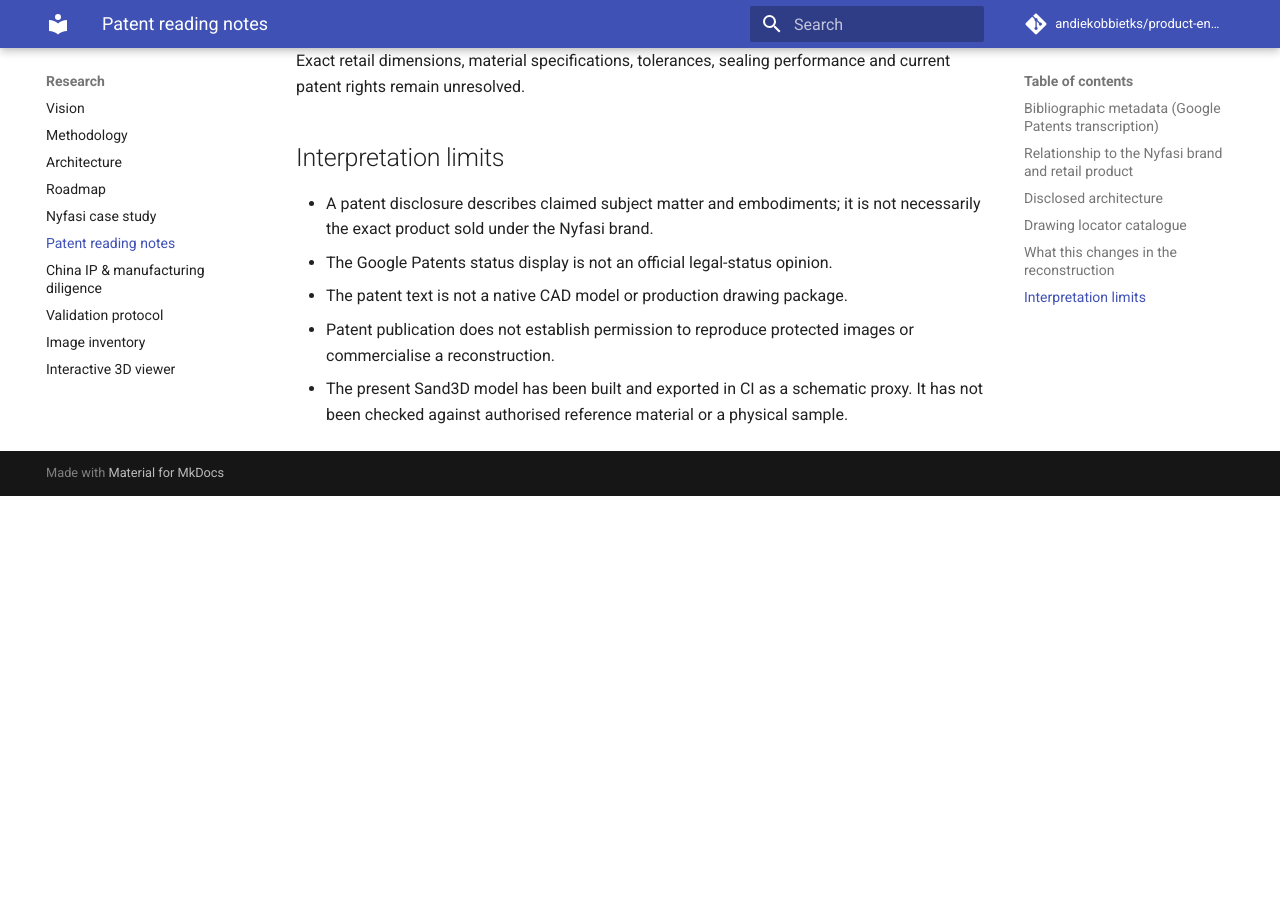
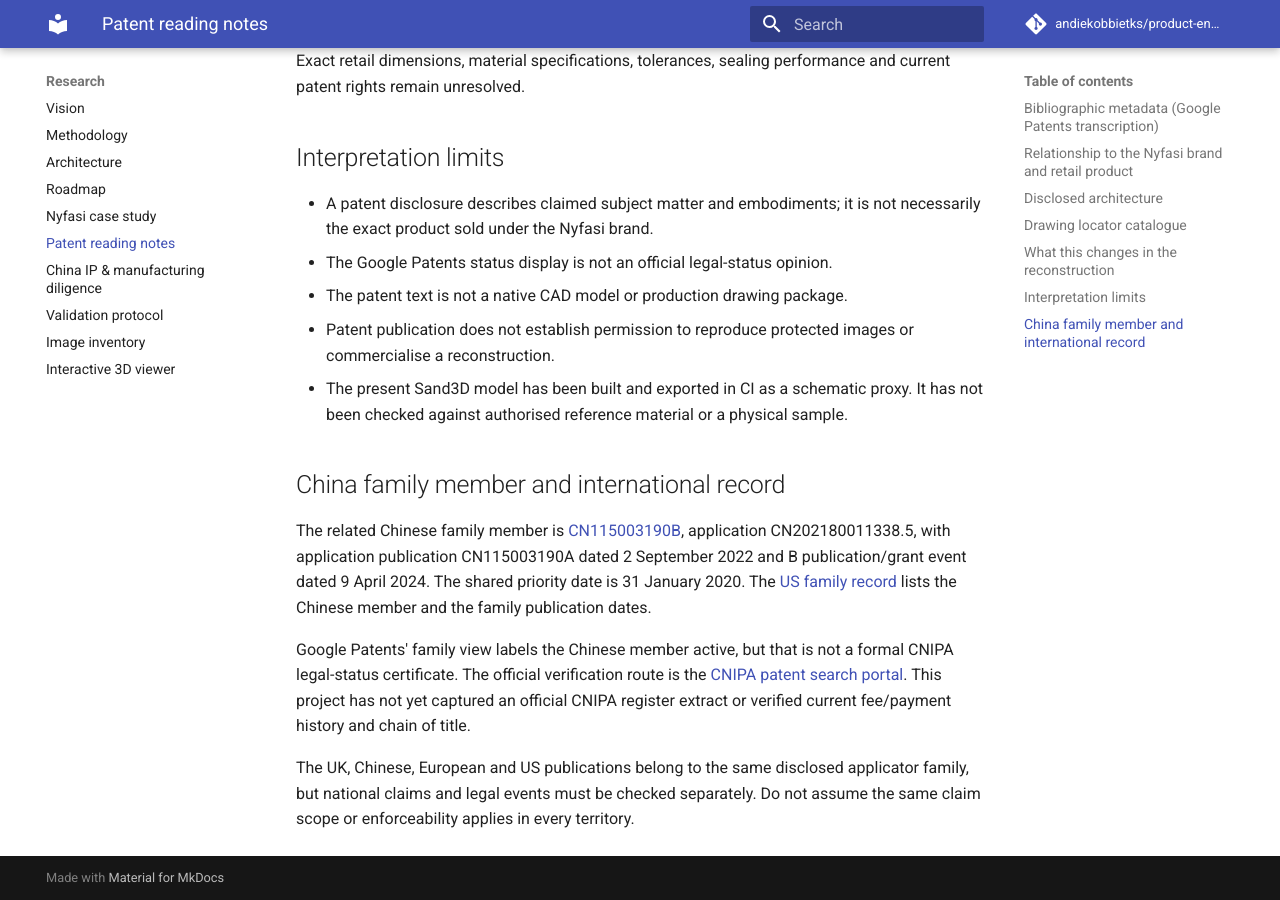
Before and after one commit to andiekobbietks/product-engineering-lab, an MkDocs documentation site: the page built from docs/experiments/patent-reading-notes.md, in a window 1280 px wide and 900 px high, scrolled down 2493 px. Built offline with MkDocs 1.6.1 and Material for MkDocs 9.7.7, drawn with Linux system fonts in a browser that asks for light colours; comment, search, counter and statistics services are not loaded; before the commit the page ends 2989 px from its top, so only the background shows below that.

Commit message:
Add Chinese family member to patent reading notes

```diff
--- a/docs/experiments/patent-reading-notes.md
+++ b/docs/experiments/patent-reading-notes.md
@@ -62,3 +62,12 @@ The earlier generic “comb + roller + reservoir” idea is now better grounded
 - The patent text is not a native CAD model or production drawing package.
 - Patent publication does not establish permission to reproduce protected images or commercialise a reconstruction.
 - The present Sand3D model has been built and exported in CI as a schematic proxy. It has not been checked against authorised reference material or a physical sample.
+
+
+## China family member and international record
+
+The related Chinese family member is [CN115003190B](https://patents.google.com/patent/CN115003190B/en), application CN202180011338.5, with application publication CN115003190A dated 2 September 2022 and B publication/grant event dated 9 April 2024. The shared priority date is 31 January 2020. The [US family record](https://patents.google.com/patent/US20230088345A1/en) lists the Chinese member and the family publication dates.
+
+Google Patents' family view labels the Chinese member active, but that is not a formal CNIPA legal-status certificate. The official verification route is the [CNIPA patent search portal](https://cponline.cnipa.gov.cn/). This project has not yet captured an official CNIPA register extract or verified current fee/payment history and chain of title.
+
+The UK, Chinese, European and US publications belong to the same disclosed applicator family, but national claims and legal events must be checked separately. Do not assume the same claim scope or enforceability applies in every territory.
```
